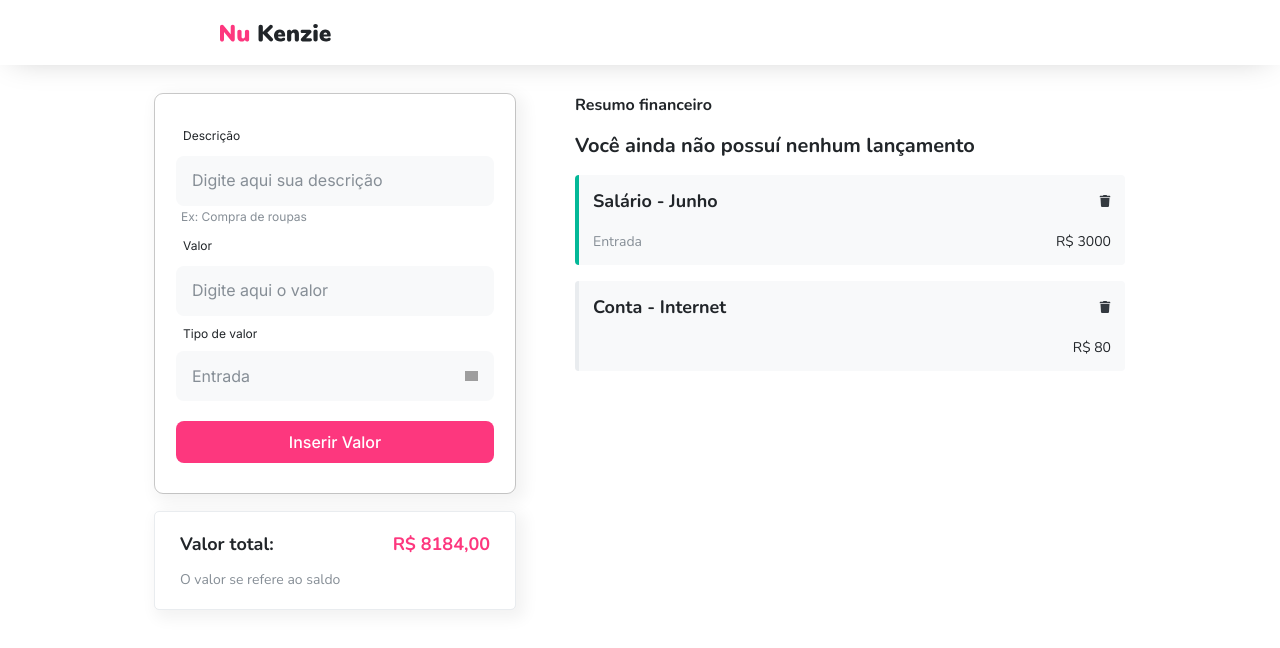
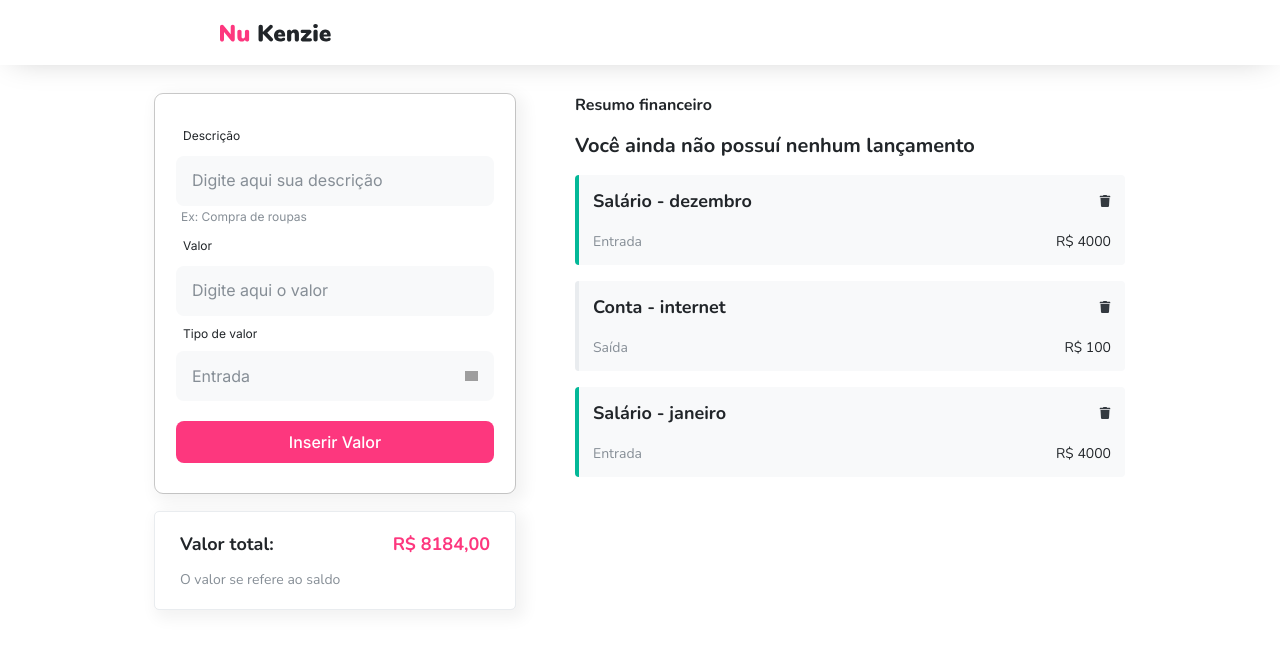
Before and after one commit to Fernando-Scramignon/Nu-Kenzie, a React (Vite) app: page /home in a window 1280 px wide. Shown: the top 648 px of the page. Built offline with nearby package versions, Linux system fonts and the light colour scheme; grey boxes are pictures that could not be loaded.

Commit message:
feat: creates overviewCard state and uses it in a conditional rendering

```diff
--- a/src/components/ExpensesOverview/index.tsx
+++ b/src/components/ExpensesOverview/index.tsx
@@ -1,22 +1,36 @@
 import { EmptyOverviewContainer } from './style'
 
 import OverviewCard from '../OverviewCard'
+import { usePage } from '../../contexts'
+import { useEffect } from 'react'
 
 function ExpensesOverview() {
+    const { overviewCards, setOverviewCards } = usePage()
+
+    function testCards() {
+        setOverviewCards([
+            { description: 'Salário - dezembro', type: 'income', value: 4000 },
+            { description: 'Conta - internet', type: 'expense', value: 100 },
+            { description: 'Salário - janeiro', type: 'income', value: 4000 },
+        ])
+    }
+
+    useEffect(() => {
+        testCards()
+    }, [])
+
     return (
         <EmptyOverviewContainer>
             <h2>Resumo financeiro</h2>
             <p>Você ainda não possuí nenhum lançamento</p>
-            <OverviewCard
-                type="income"
-                description="Salário - Junho"
-                value={3000}
-            />
-            <OverviewCard
-                type="outcome"
-                description="Conta - Internet"
-                value={80}
-            />
+            {overviewCards.map(({ description, type, value }, index) => (
+                <OverviewCard
+                    key={index}
+                    description={description}
+                    type={type}
+                    value={value}
+                />
+            ))}
         </EmptyOverviewContainer>
     )
 }
--- a/src/contexts/index.tsx
+++ b/src/contexts/index.tsx
@@ -8,6 +8,7 @@ import {
 } from 'react'
 
 import { DESKTOP_BREAKPOINT } from '../constants'
+import { IOverviewCard } from '../interfaces'
 
 interface IPageProps {
     children: ReactNode
@@ -16,6 +17,8 @@ interface IPageProps {
 interface IPageProvider {
     isDesktop: boolean
     setIsDesktop: Dispatch<SetStateAction<boolean>>
+    overviewCards: Array<IOverviewCard>
+    setOverviewCards: Dispatch<SetStateAction<Array<IOverviewCard>>>
 }
 
 const PageContext = createContext<IPageProvider>({} as IPageProvider)
@@ -29,8 +32,12 @@ function PageProvider({ children }: IPageProps) {
         window.innerWidth >= DESKTOP_BREAKPOINT
     )
 
+    const [overviewCards, setOverviewCards] = useState<Array<IOverviewCard>>([])
+
     return (
-        <PageContext.Provider value={{ isDesktop, setIsDesktop }}>
+        <PageContext.Provider
+            value={{ isDesktop, setIsDesktop, overviewCards, setOverviewCards }}
+        >
             {children}
         </PageContext.Provider>
     )
```
